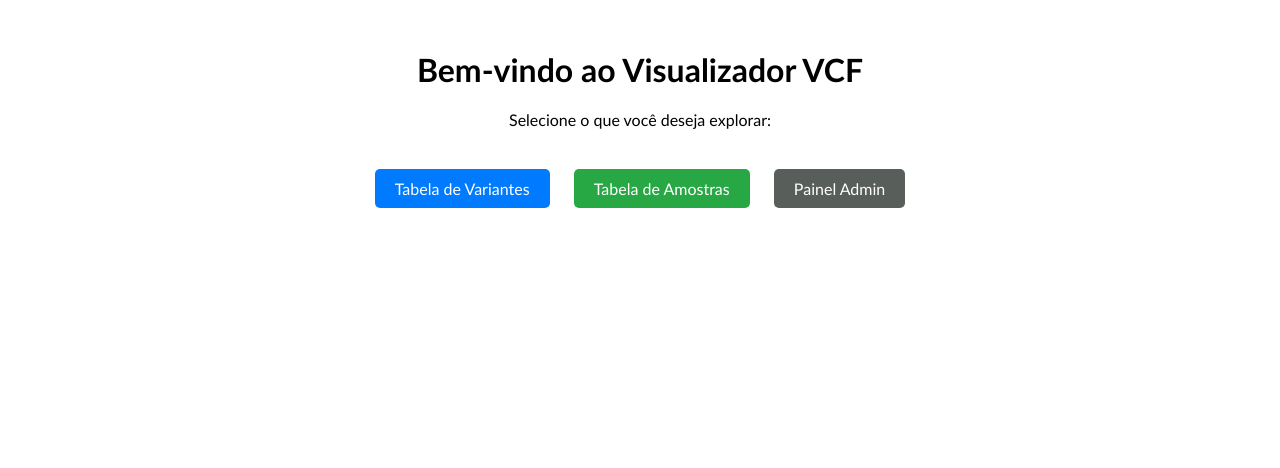
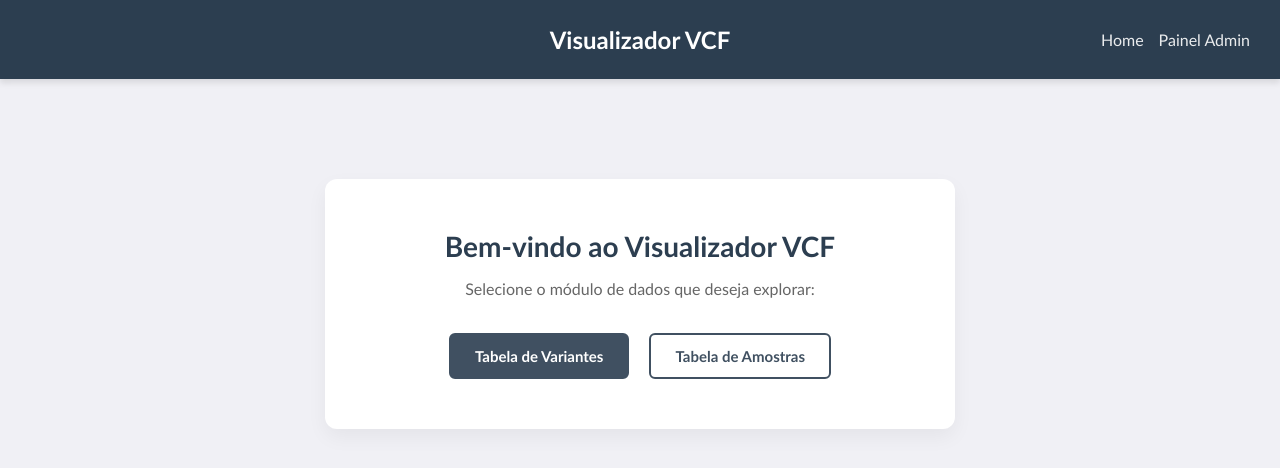
Before and after one commit to MarcelaPaixao/Project-Vcf-viewer, a Django app: page / in a window 1280 px wide. Shown: the top 468 px of the page. Run offline with Django 5.2, Linux system fonts and the light colour scheme; the visitor is signed in with stand-in values (Sample User, id 1).

Commit message:
melhorias estéticas

```diff
--- a/djangotutorial/mysite/settings.py
+++ b/djangotutorial/mysite/settings.py
@@ -39,6 +39,7 @@ INSTALLED_APPS = [
     'django.contrib.staticfiles',
     'vcf_viewer',
     'django_filters',
+    'django.contrib.humanize',
 ]
 
 MIDDLEWARE = [
--- a/djangotutorial/vcf_viewer/templates/base.html
+++ b/djangotutorial/vcf_viewer/templates/base.html
@@ -3,13 +3,49 @@
 <head>
     <title>{% block title %}{% endblock %}</title>
     <style>
-        h1, body {
+        h2, body {
             font-family: 'Trebuchet MS', sans-serif;
         }
+        body {
+            margin: 0;
+            background-color: #f0f0f5;
+        }
+        header {
+            background-color: #2c3e50; /* Um azul escuro bem elegante */
+            color: white; /* Letra branca para contrastar com o fundo escuro */
+            padding: 5px; /* Dá um respiro e engorda o cabeçalho */
+            box-shadow: 0 4px 6px rgba(0,0,0,0.1); /* Uma sombra leve para dar profundidade */
+            text-align: center;
+            position: relative;
+        }
+        .redirect_links {
+            position: absolute; /* <-- Tira os links do fluxo normal */
+            right: 30px;        /* Joga para o canto direito */
+            top: 50%;           /* Desce até a metade */
+            transform: translateY(-50%); /* Centraliza perfeitamente com o título */
+            display: flex;      /* Alinha os links lado a lado */
+            gap: 15px;
+        }
+        .redirect_links a{
+            color: white;
+        }
+
+        a {
+            text-decoration: none;
+            transition: 0.2s;
+            opacity: 0.9;
+        }
+        a:hover {
+            opacity: 0.6;
+        }
+        .content {
+            padding: 20px;
+        }
         .table-wrapper {
+            border-radius: 6px;
             max-width: 100%;
             overflow-x: auto; /* Cria barra de rolagem horizontal se a tabela for maior que o monitor */
-            height: 100vh;
+            max-height: 80vh;
             overflow-y: auto;
         }
         table {
@@ -84,41 +143,71 @@
             opacity: 1; /* Fica 100% visível */
             filter: drop-shadow(0px 0px 2px rgba(0, 123, 255, 0.8)); /* Dá um brilho azul */
         }
-        /* .redirect_links {
 
-        } */
-        a{
+        .btn-custom {
+            padding: 12px 24px;
+            border-radius: 6px;
+            font-size: 15px;
+            font-weight: bold;
             text-decoration: none;
-            opacity: 0.8;
-            transition: 0.2s;
+            transition: all 0.3s ease;
+            cursor: pointer;
         }
-        a:hover{
-            opacity: 0.4;
+
+        /* Botão Primário (Preenchido) */
+        .btn-primary {
+            background-color: #2c3e50; /* Usa o mesmo azul do cabeçalho */
+            color: #ffffff !important;
+            border: 2px solid #2c3e50;
         }
+
+        .btn-primary:hover {
+            opacity: 0.6;
+            border-color: #1a252f;
+            transform: translateY(-2px); /* Efeito de levantar o botão ao passar o mouse */
+        }
+
+        /* Botão Secundário (Vazado) */
+        .btn-outline {
+            background-color: transparent;
+            color: #2c3e50 !important;
+            border: 2px solid #2c3e50;
+        }
+
+        .btn-outline:hover {
+            opacity: 0.6;
+            transform: translateY(-2px);
+        }
+
     </style>
 
     {% block extra_css %}
     {% endblock %}
 
-    <div class="redirect_links">
-        {% if request.user.is_staff %}
-            <a href="{% url 'admin:index' %}">Painel Admin</a>
-        {% endif %}
-
-        <span>
-            <a href="{% url 'vcf_viewer:home' %}">Home</a>
-        </span>
-    </div>
-
 </head>
 
 <body>
-    <!-- Imagem de logo comum a todas as páginas -->
-    <!-- <img src="{% static 'images/sitelogo.png' %}" alt="Logo"> -->
+    <header>
+        <div class="redirect_links">
+            {% block link_home %}
+            <span>
+                <a href="{% url 'vcf_viewer:home' %}">Home</a>
+            </span>
+            {% endblock %}
 
-    <!-- Espaço onde entrará o conteúdo específico de cada página -->
-    {% block content %}
-    {% endblock %}
+            {% if request.user.is_staff %}
+                <a href="{% url 'admin:index' %}">Painel Admin</a>
+            {% endif %}
+
+        </div>
+        <h2>Visualizador VCF</h2>
+    </header>
+
+    <div class="content">
+        {% block content %}
+        {% endblock %}
+    </div>
+
 </body>
 
 </html>
--- a/djangotutorial/vcf_viewer/templates/home.html
+++ b/djangotutorial/vcf_viewer/templates/home.html
@@ -1,59 +1,66 @@
 <!DOCTYPE html>
+
+{% extends 'base.html' %}
+
 <html lang="pt-br">
 <head>
     <meta charset="UTF-8">
-    <title>Painel</title>
+    <!-- <title>Painel</title> -->
+    {% block title %}Painel{% endblock %}
+
+    {% block extra_css %}
     <style>
-        h1, body {
-            font-family: 'Trebuchet MS', sans-serif;
+        .welcome-container {
+            display: flex;
+            justify-content: center;
+            align-items: center;
+            padding-top: 80px;
         }
-        body {
+        .welcome-card {
+            background-color: #ffffff;
+            width: 100%;
+            max-width: 550px; /* Não deixa o card esticar demais em monitores grandes */
+            padding: 50px 40px;
+            border-radius: 12px;
+            box-shadow: 0 8px 20px rgba(0, 0, 0, 0.05); /* Sombra super moderna e difusa */
             text-align: center;
-            margin-top: 50px;
         }
-        .btn-container {
-            margin-top: 30px;
+        .welcome-card h2 {
+            color: #2c3e50;
+            margin-top: 0;
+            margin-bottom: 10px;
+            font-size: 28px;
         }
-        .btn {
-            padding: 10px 20px;
-            color: white;
-            text-decoration: none;
-            border-radius: 5px;
-            margin: 10px;
-            display: inline-block;
+
+        .welcome-card p {
+            color: #666666;
+            margin-bottom: 35px;
+            font-size: 16px;
         }
-        .btn-variantes {
-            background-color: #007bff;
-        }
-        .btn-amostras {
-            background-color: #28a745;
-        }
-        .btn-admin {
-            background-color: #585e59;
+
+        /* Organiza os botões lado a lado */
+        .button-group {
+            display: flex;
+            justify-content: center;
+            gap: 20px; /* Espaço exato entre os botões */
         }
     </style>
+    {% endblock %}
 </head>
-<body>
 
-    <h1>Bem-vindo ao Visualizador VCF</h1>
-    <p>Selecione o que você deseja explorar:</p>
+{% block content %}
+<div class="welcome-container">
+    <div class="welcome-card">
+        <h2>Bem-vindo ao Visualizador VCF</h2>
+        <p>Selecione o módulo de dados que deseja explorar:</p>
 
-    <div class="btn-container">
-        <a href="{% url 'vcf_viewer:variantes' %}" class="btn btn-variantes">
-            Tabela de Variantes
-        </a>
+        <div class="button-group">
+            <a href="{% url 'vcf_viewer:variantes' %}" class="btn-custom btn-primary">Tabela de Variantes</a>
+            <a href="{% url 'vcf_viewer:amostras' %}" class="btn-custom btn-outline">Tabela de Amostras</a>
+        <!-- Futuramente esse painel admin vai ser algo customizado, para lidar com permissões e etc -->
+        </div>
+    </div>
+</div>
+{% endblock %}
 
-        <a href="{% url 'vcf_viewer:amostras' %}" class="btn btn-amostras">
-            Tabela de Amostras
-        </a>
-
-        <!-- Futuramente esse painel admin vai ser algo customizado, para lidar com permissões e etc -->
-        {% if request.user.is_staff %}
-            <a href="{% url 'admin:index' %}" class="btn btn-admin">
-                Painel Admin
-            </a>
-        {% endif %}
-    </div>
-
-</body>
 </html>
```
Also changed, not shown: other parts of djangotutorial/vcf_viewer/templates/base.html (+28 -5 lines), djangotutorial/vcf_viewer/templates/registration/login.html (+76 -20 lines), djangotutorial/vcf_viewer/templates/vcf_viewer/amostras.html (+19 -19 lines), djangotutorial/vcf_viewer/templates/vcf_viewer/variante_detalhes.html (+13 -44 lines), djangotutorial/vcf_viewer/templates/vcf_viewer/variantes.html (+14 -15 lines).
